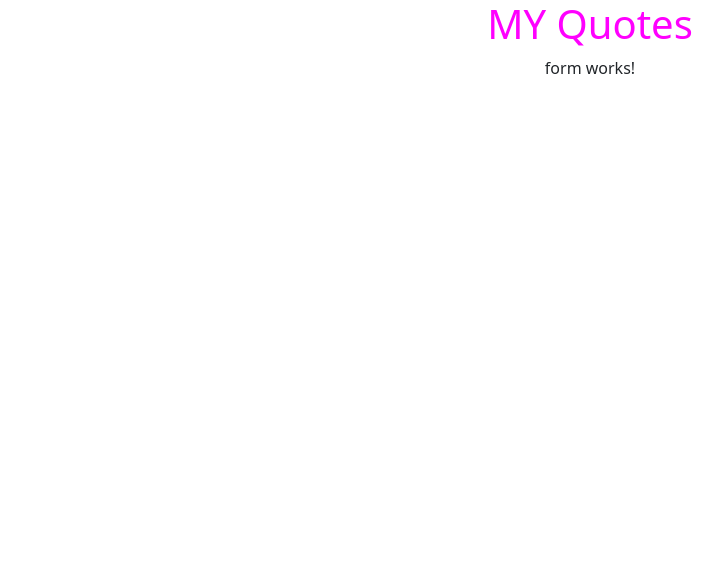
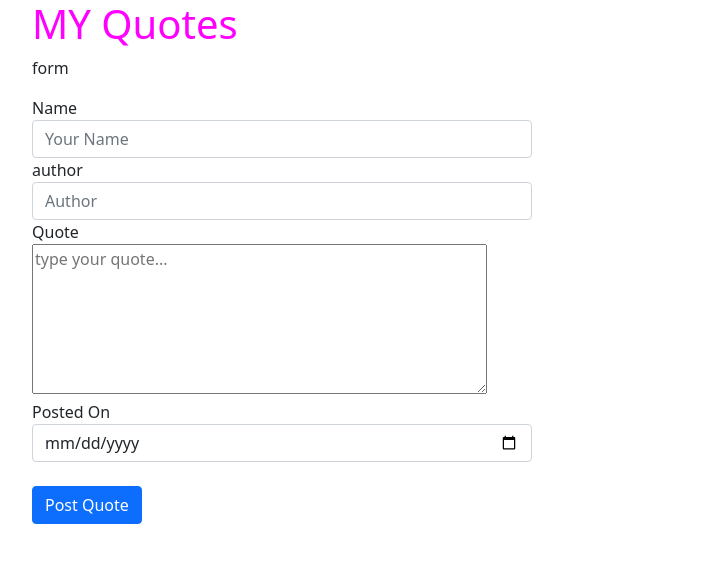
Before and after one commit to Lenus254/Quotes-app, an Angular app: page / in a window 1280 px wide. Shown: the top 562 px of the page, without its empty margins (50-772 px from the left). Built offline with nearby package versions, Linux system fonts and the light colour scheme.

Commit message:
added input field to a form for entering quote details

```diff
--- a/src/app/app.component.html
+++ b/src/app/app.component.html
@@ -1,4 +1,4 @@
-<div class="container-fluid text-center">
+<div class="container">
   <h1>MY Quotes</h1>
   <app-form></app-form>
 </div>
--- a/src/app/form/form.component.css
+++ b/src/app/form/form.component.css
@@ -0,0 +1,3 @@
+input{
+    width: 500px;
+}
--- a/src/app/form/form.component.html
+++ b/src/app/form/form.component.html
@@ -1 +1,26 @@
-<p>form works!</p>
+<div class="row">
+    <div class="col-md-6">
+        <form action="">
+            <p>form</p>
+            <div class="form-group">
+                <label for="Name">Name</label>
+                <input type="text" class="form-control" name="name" id="" placeholder="Your Name">
+            </div>
+            <div class="form-group">
+                <label for="Author">author</label>
+                <input type="text" class="form-control" name="Author" id="" placeholder="Author">
+            </div>
+            <div class="form-group">
+                <label for="Quote">Quote</label><br>
+                <textarea name="quote" id="" cols="47" rows="6" placeholder="type your quote..."></textarea>
+            </div>
+            <div class="form-group">
+                <label for="Posted On">Posted On</label>
+                <input type="date" class="form-control" name="date" id="" placeholder="Date Posted">
+            </div><br>
+            <div class="form-group">
+                <button class="btn btn-primary">Post Quote</button>
+            </div>
+        </form>
+    </div>
+</div>
```
